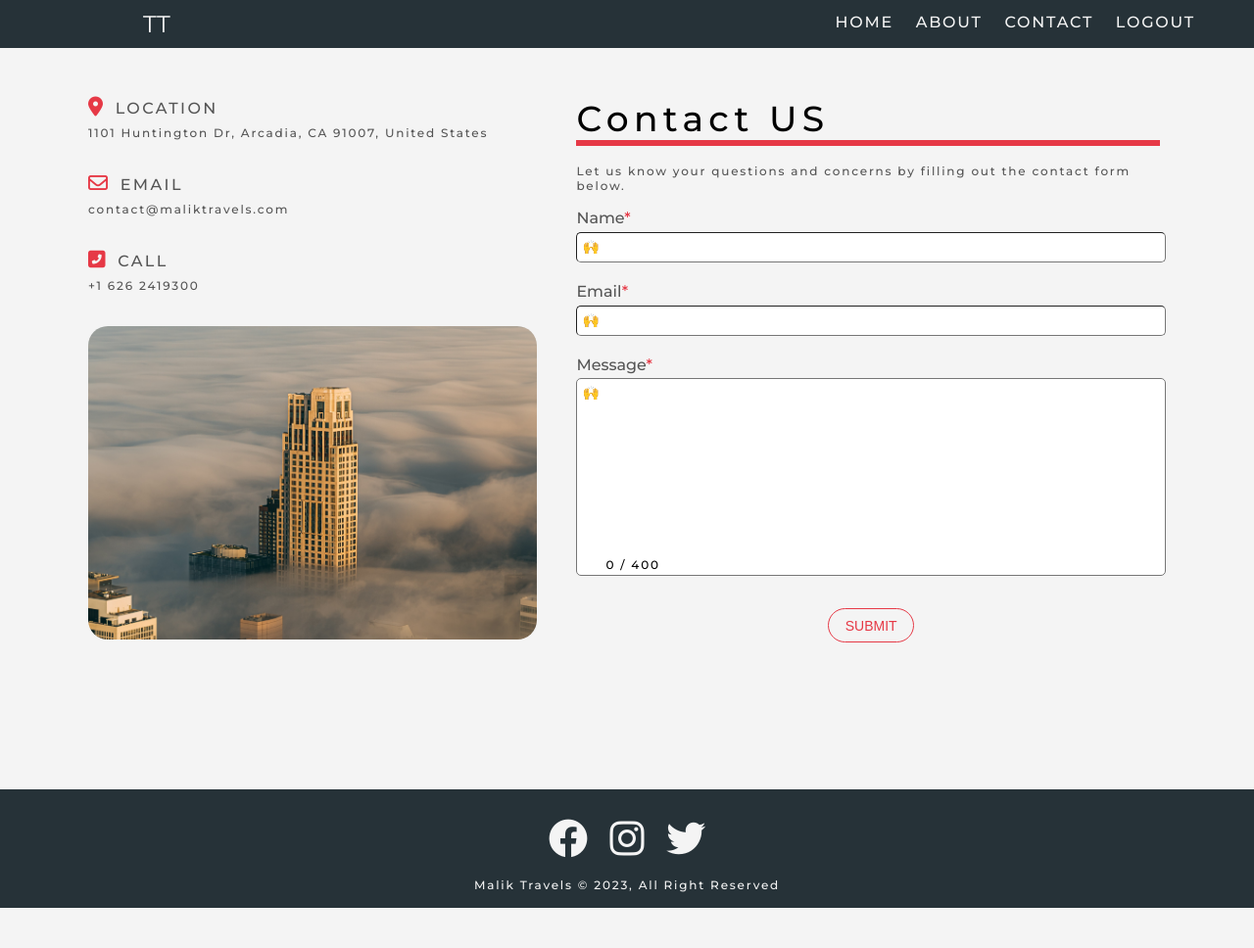
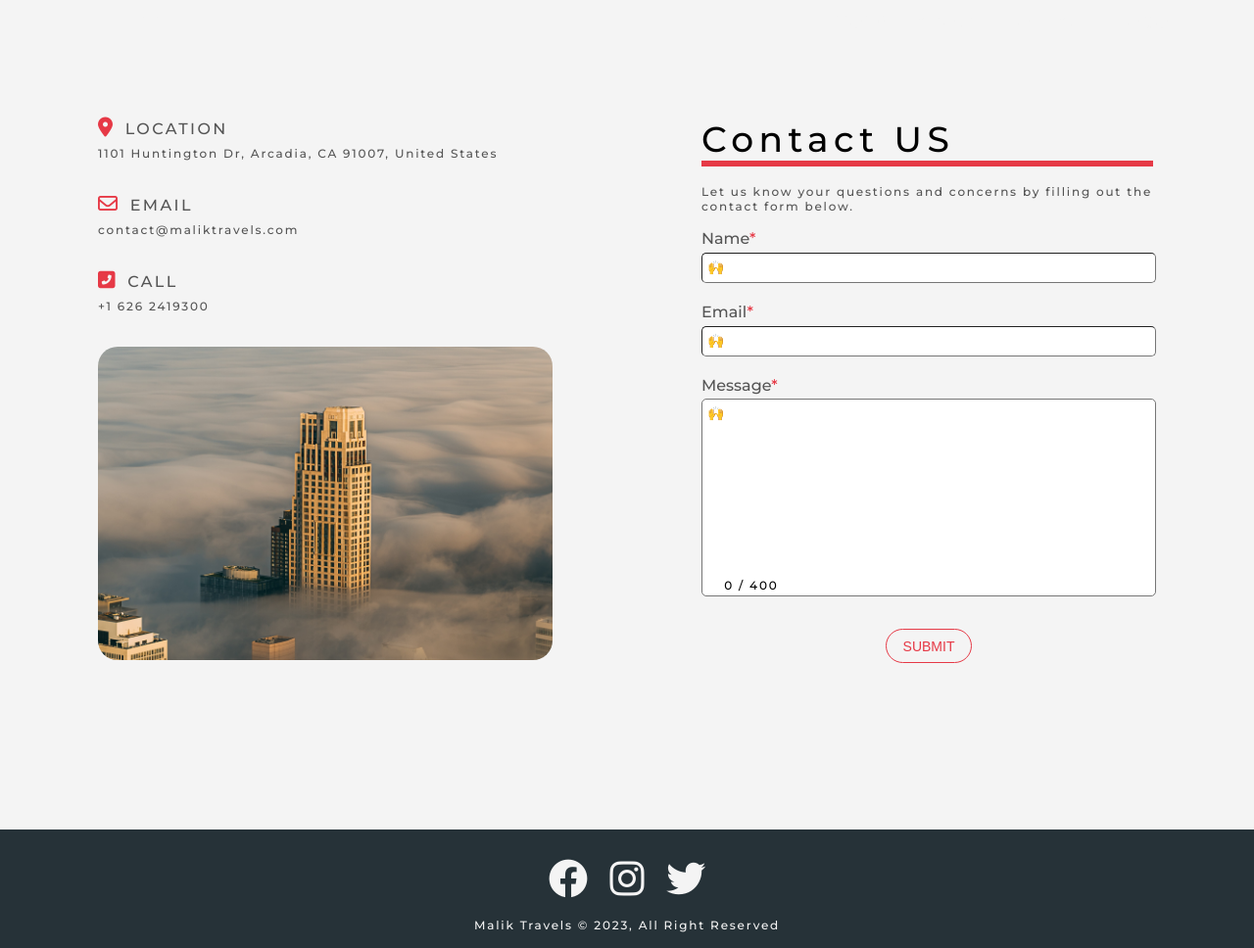
Before and after one commit to ehtishamalik/travel-app, a Flask app: page /contact in a window 1280 px wide. Shown: the whole page at 98% size. Before the commit the page ends 927 px from the top, so only its background shows below. Run offline with Flask 3, Linux system fonts and the light colour scheme.

Commit message:
Updated css and js

```diff
--- a/website/static/css/about.css
+++ b/website/static/css/about.css
@@ -1,17 +1,13 @@
-.about {
-  padding: 8rem 0;
-}
-
-.about-heading {
+.about .about-heading {
   padding-bottom: 0.2em;
   border-bottom: 0.5rem solid var(--color-red);
 }
 
-.about-paragraph {
+.about .about-paragraph {
   text-align: justify;
 }
 
-.about-mission {
+.about .about-mission {
   padding: 2rem 6rem;
 }
 
--- a/website/static/css/base.css
+++ b/website/static/css/base.css
@@ -4,6 +4,7 @@
   margin: 0;
   padding: 0;
   box-sizing: border-box;
+  transition: all 0.5s linear;
 }
 
 :root {
@@ -71,6 +72,11 @@ p {
   font-size: 1.2rem;
 }
 
+section {
+  margin-top: 5rem;
+  padding: 5rem 0;
+}
+
 .text-red {
   color: #e63946;
 }
--- a/website/static/css/components.css
+++ b/website/static/css/components.css
@@ -64,6 +64,8 @@
 }
 
 .navbar {
+  position: fixed;
+  top: 0;
   z-index: 1;
   width: 100%;
   padding: 1rem;
@@ -89,11 +91,16 @@
 }
 
 .alert {
+  position: absolute;
+  right: 0;
+  top: 5rem;
+  max-width: 35rem;
   display: flex;
   justify-content: space-between;
+  gap: 2rem;
   align-items: center;
   margin: 1rem 3rem;
-  padding: 1rem;
+  padding: 2rem 1.5rem;
   border: 0.2rem solid;
   font-size: 1.6rem;
   border-radius: 1rem;
--- a/website/static/css/contact.css
+++ b/website/static/css/contact.css
@@ -1,16 +1,15 @@
-.contact-form {
-  padding: 3rem;
+.contact-form .contact-form-wrapper {
+  display: flex;
+  justify-content: space-between;
+  padding: 0 4rem;
 }
 
-.contact-form-wrapper {
-  display: flex;
-}
-
-.contact-form-wrapper .company-address {
+.contact-form-wrapper .company-address,
+.contact-form-wrapper .form {
   flex-basis: 45%;
 }
 
-.company-image img {
+.contact-form .company-image img {
   object-fit: cover;
   overflow: hidden;
   width: 100%;
--- a/website/static/css/content-side-image.css
+++ b/website/static/css/content-side-image.css
@@ -2,7 +2,7 @@
   display: flex;
   justify-content: space-between;
   height: 40rem;
-  margin: 14.4rem 0;
+  margin-bottom: 14.4rem;
 }
 
 .content-side-image.image-left {
--- a/website/static/css/upload.css
+++ b/website/static/css/upload.css
@@ -3,9 +3,11 @@
   margin: 0 auto;
 }
 
-.upload .upload-form .image-btn {
-  display: inline-block;
-  padding: 0.6em 1.2em;
-  margin: 0.5em 0;
-  color: var(--color-gray);
+.upload .upload-form .image-input-label {
+  padding: 0.5em 0;
+  cursor: pointer;
 }
+
+.upload .upload-form input[type="file"] {
+  display: none;
+}
--- a/website/static/js/app.js
+++ b/website/static/js/app.js
@@ -57,10 +57,23 @@ document.addEventListener("DOMContentLoaded", function () {
   logo?.addEventListener("mouseleave", mouseLeaveOnLogo);
   logo?.addEventListener("mouseenter", mouseEnterOnLogo);
 
-  flashMessages?.forEach((button) => {
-    button.addEventListener("click", function () {
-      const flashMessage = button.parentElement;
-      flashMessage.style.display = "none";
+  window.addEventListener("scroll", function () {
+    const navbar = document.querySelector(".navbar");
+    if (window.scrollY > 250) {
+      navbar.classList.add("bg-dark");
+    } else {
+      navbar.classList.remove("bg-dark");
+    }
+  });
+
+  flashMessages.forEach((button) => {
+    const timeout = setTimeout(() => {
+      button.parentElement.remove();
+    }, 6000);
+
+    button?.addEventListener("click", function () {
+      button.parentElement.remove();
+      clearTimeout(timeout);
     });
   });
 
```
